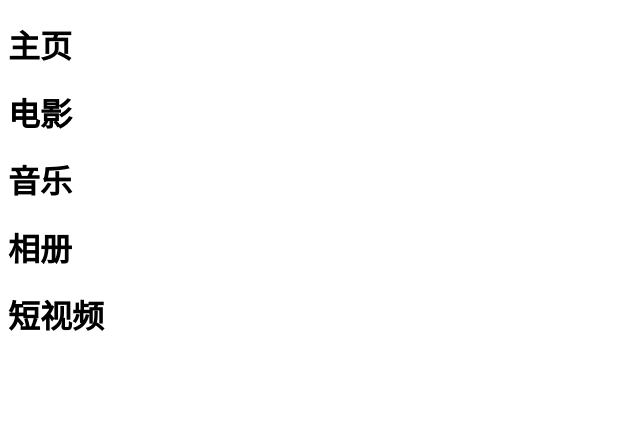
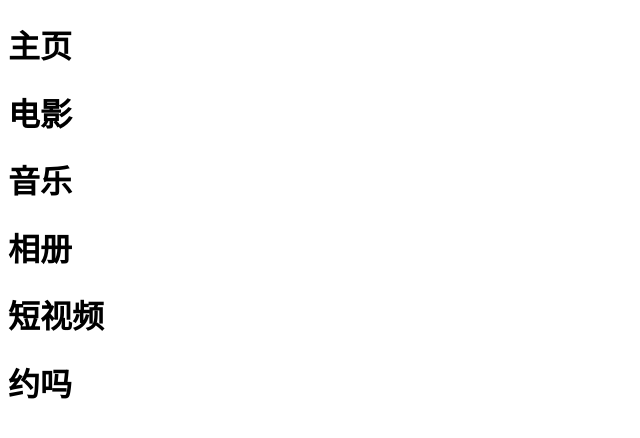
Before and after one commit to Chris-z-su/myblog, a plain HTML site: page index.html in a window 1280 px wide. Shown: the whole page, without its empty margins (0-640 px from the left). Drawn offline with Linux system fonts and the light colour scheme.

Commit message:
add 约吗模块

```diff
--- a/index.html
+++ b/index.html
@@ -12,5 +12,6 @@
 	<h1>音乐</h1>
 	<h1>相册</h1>
 	<h1>短视频</h1>
+	<h1>约吗</h1>
 </body>
 </html>
```
